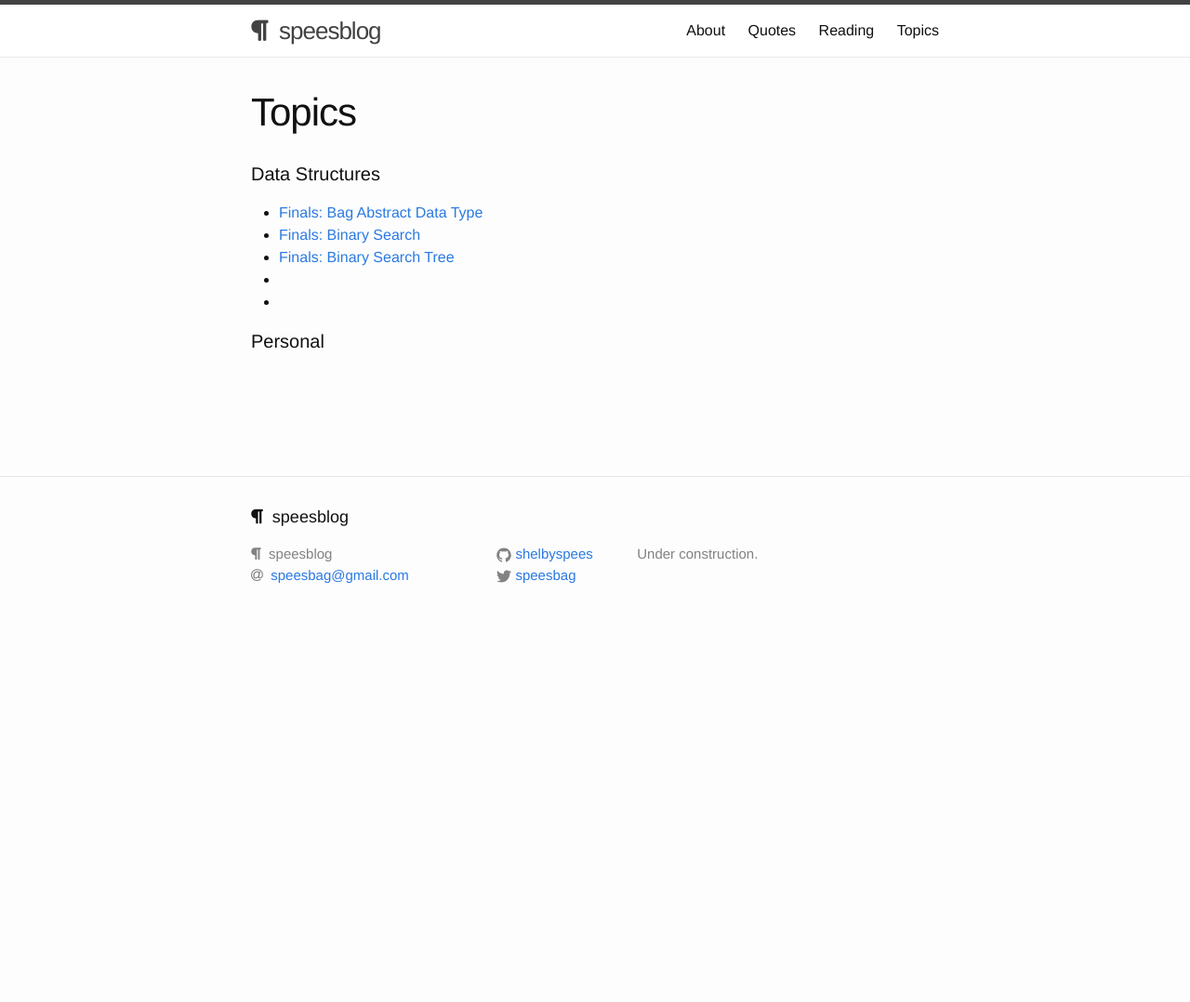
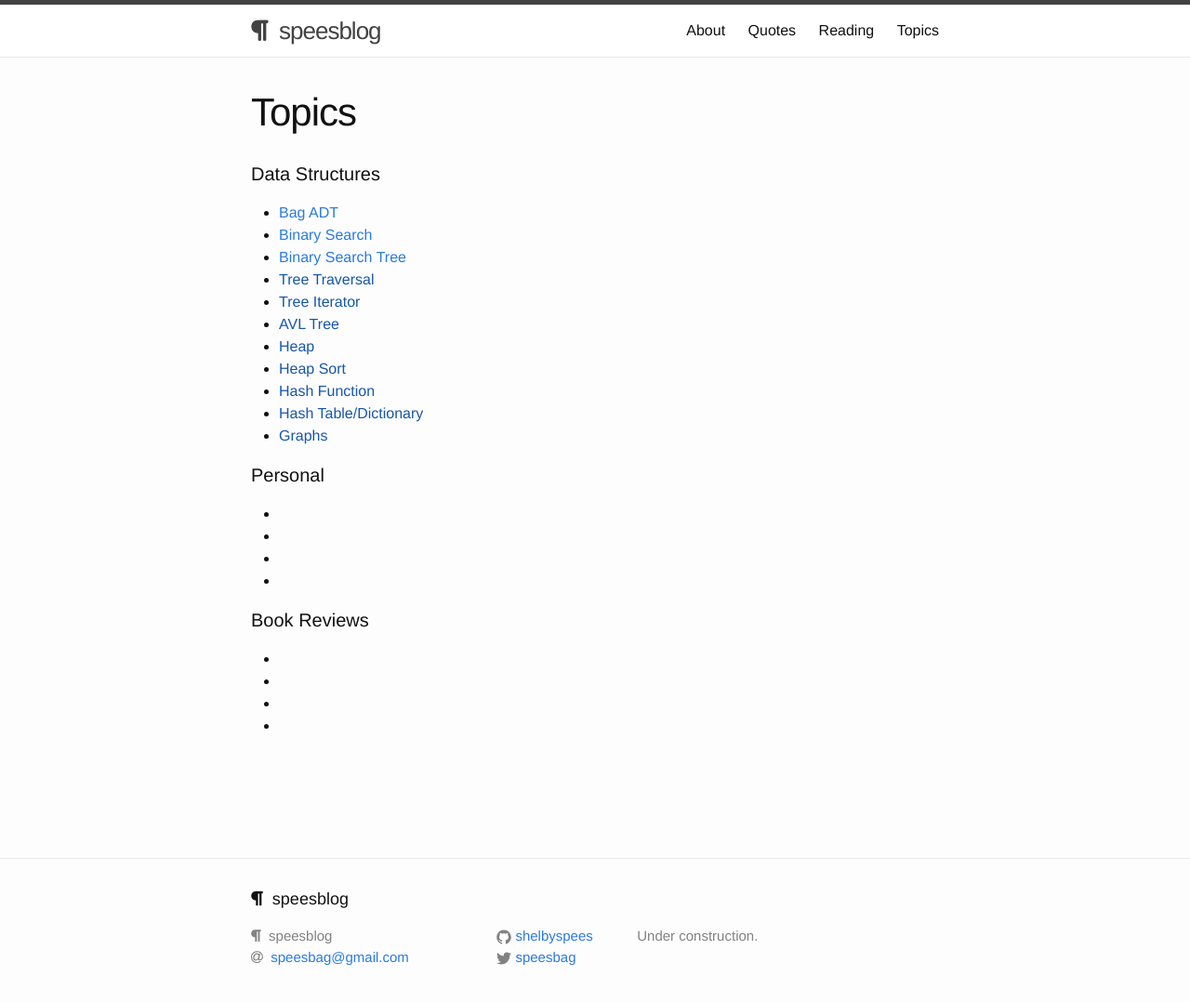
Before and after one commit to shelbyspees/speesblog, a Jekyll site: the page built from topics.md, in a window 1280 px wide and 1101 px high. Shown: the top 1078 px of the window at 93% size. Built offline with Jekyll 4.4.1, drawn with Linux system fonts in a browser that asks for light colours; nearby versions of some CDN libraries.

Commit message:
Update static pages

```diff
--- a/topics.md
+++ b/topics.md
@@ -5,10 +5,28 @@ title: Topics
 
 ####Data Structures
 
-- [Finals: Bag Abstract Data Type]({{ site.url }}{% post_url 2015-03-11-finals-bag-adt %})
-- [Finals: Binary Search]({{ site.url }}{% post_url 2015-03-11-finals-binary-search %})
-- [Finals: Binary Search Tree]({{ site.url }}{% post_url 2015-03-11-finals-bst %})
+- [Bag ADT]({{ site.url }}{% post_url 2015-03-11-finals-bag-adt %})
+- [Binary Search]({{ site.url }}{% post_url 2015-03-11-finals-binary-search %})
+- [Binary Search Tree]({{ site.url }}{% post_url 2015-03-11-finals-bst %})
+- [Tree Traversal]()
+- [Tree Iterator]()
+- [AVL Tree]()
+- [Heap]()
+- [Heap Sort]()
+- [Hash Function]()
+- [Hash Table/Dictionary]()
+- [Graphs]()
+
+####Personal
+
+- []()
+- []()
 - []()
 - []()
 
-####Personal
+####Book Reviews
+
+- []()
+- []()
+- []()
+- []()
```
Also changed, not shown: reading.md (+5 -8 lines).
